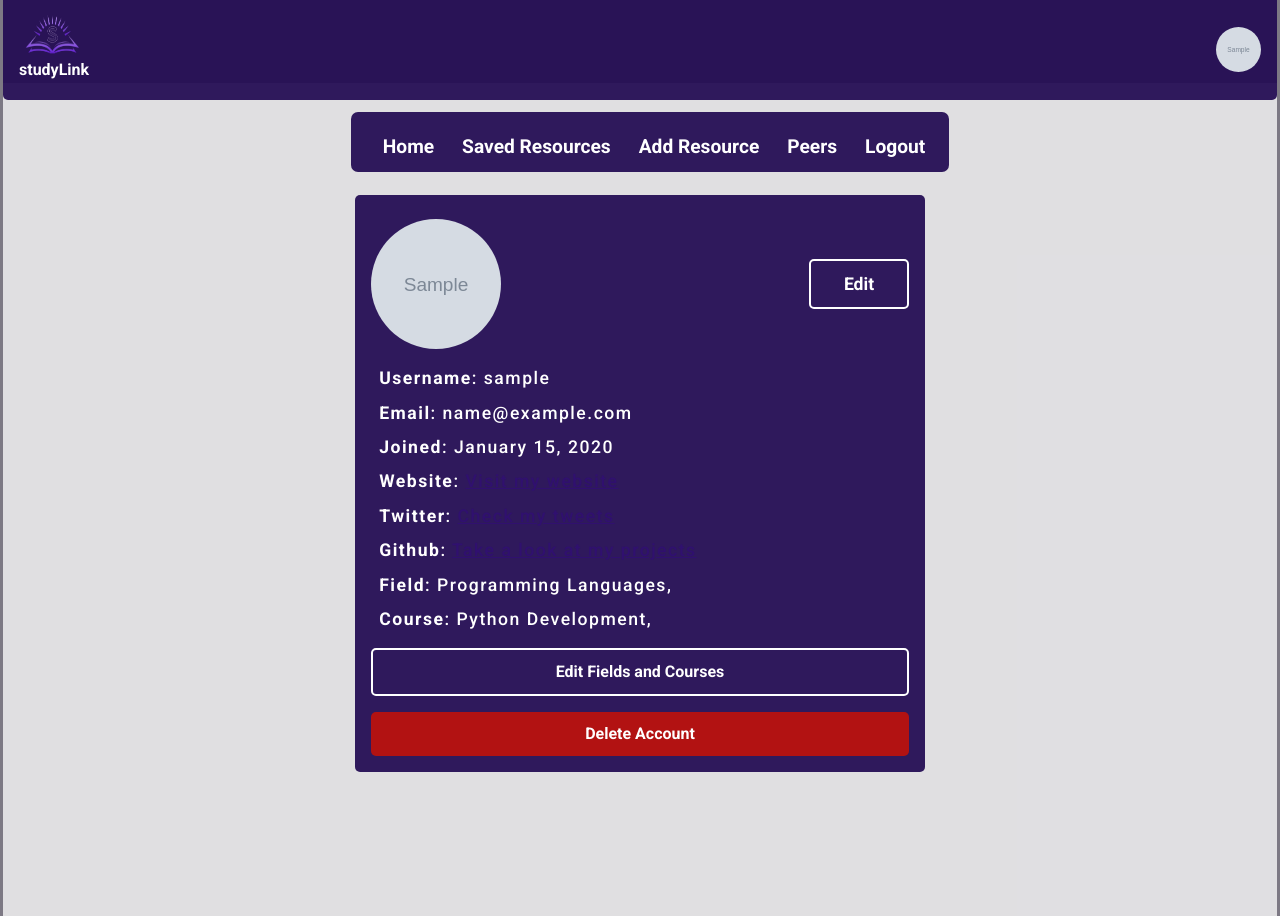
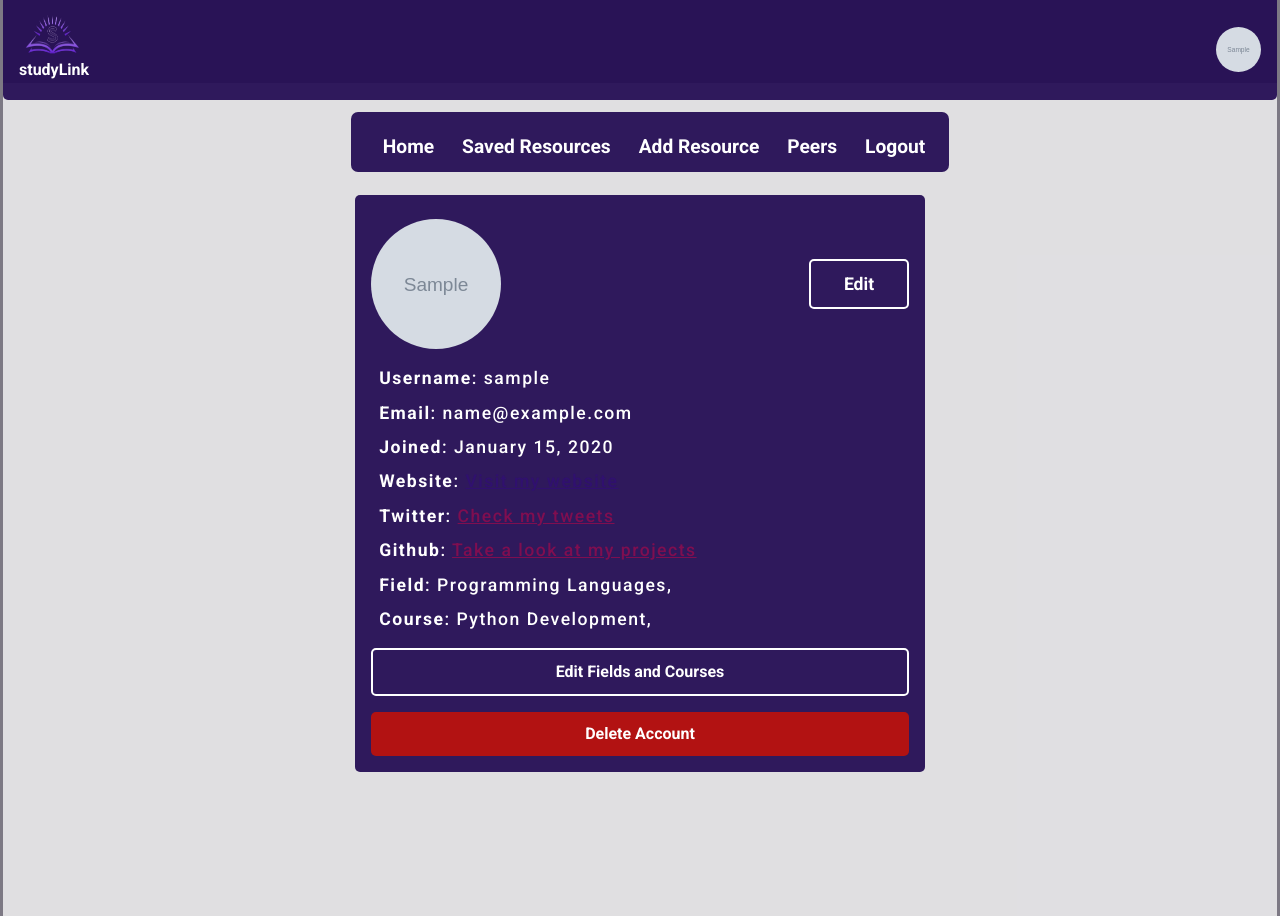
Before and after one commit to MoBazmul/studyLink, a Flask app: page /account in a window 1280 px wide. Run offline with Flask 3, Linux system fonts and the light colour scheme; a user stored in the database is signed in; tables that the repository leaves empty hold one stand-in row (values such as "Sample post"); grey boxes marked "Sample" are stand-in pictures; some libraries are stand-ins or nearby versions.

```diff
--- a/studylink/templates/account.html
+++ b/studylink/templates/account.html
@@ -25,12 +25,12 @@
         {% endif %}
         {% if current_user.twitter %}
           <p class="account-details"><span class="account-style">Twitter</span>:
-            <a href="{{ current_user.twitter }}" target="_blank" style="color: #30106f;">Check my tweets</a>
+            <a href="{{ current_user.twitter }}" target="_blank" style="color: #7f0e50;">Check my tweets</a>
           </p>
         {% endif %}
         {% if current_user.github %}
           <p class="account-details"><span class="account-style">Github</span>:
-            <a href="{{ current_user.github }}" target="_blank" style="color: #30106f;">Take a look at my projects</a>
+            <a href="{{ current_user.github }}" target="_blank" style="color: #7f0e50;">Take a look at my projects</a>
           </p>
         {% endif %}
         <p class="account-details">
```
